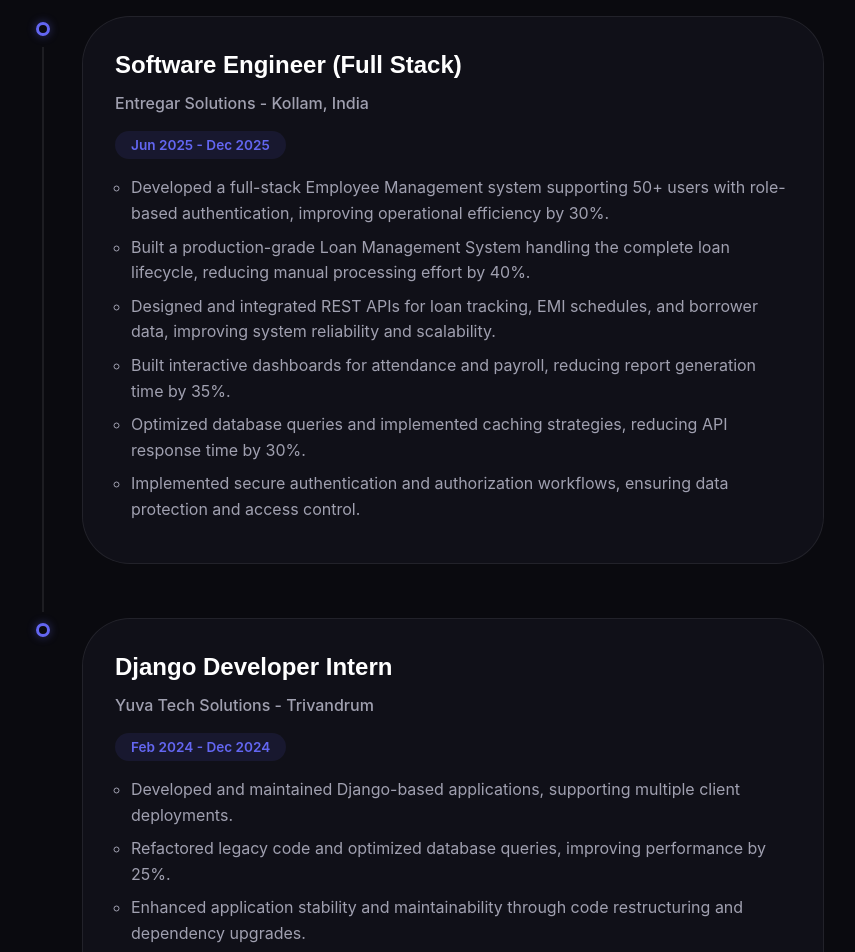
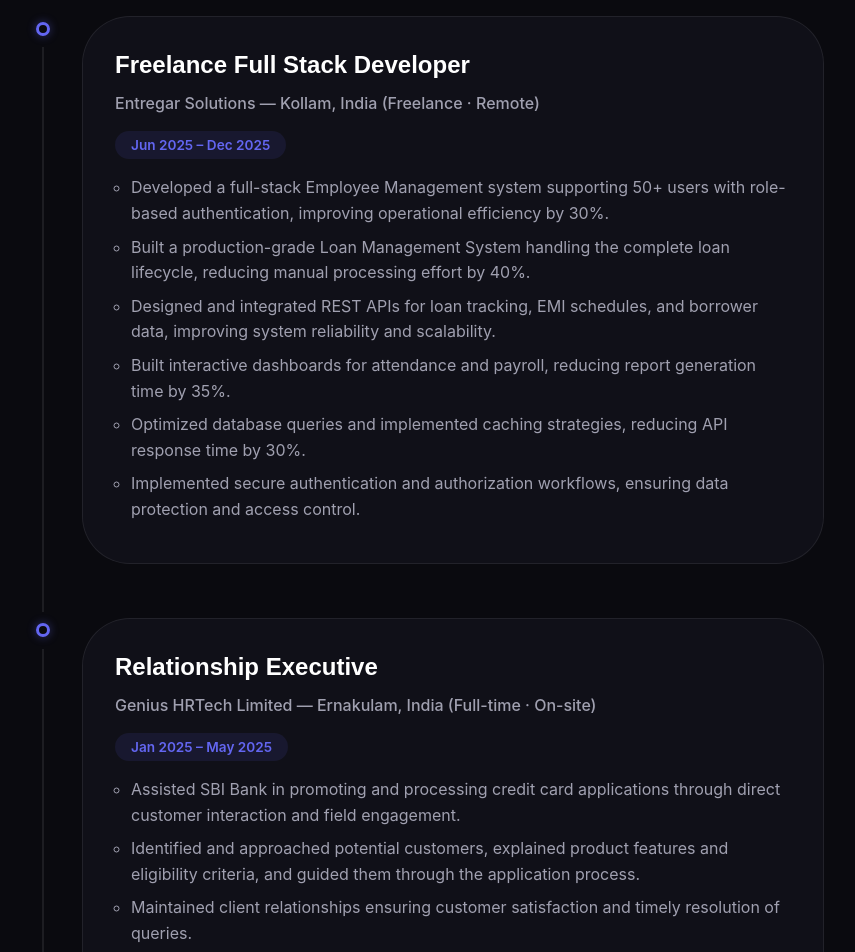
Before and after one commit to KISHORKVV/Kishor_Portfolio, a React (Vite) app in the folder react-portfolio/: page / in a window 1280 px wide. Shown: the part 2700-3652 px from the top of the page, without its empty margins (194-1049 px from the left). Built offline with nearby package versions, Linux system fonts and the light colour scheme.

Commit message:
Update job roles and descriptions in ExperienceSection

```diff
--- a/react-portfolio/src/components/ExperienceSection.jsx
+++ b/react-portfolio/src/components/ExperienceSection.jsx
@@ -8,9 +8,9 @@
 
 const experiences = [
     {
-        role: "Software Engineer (Full Stack)",
-        company: "Entregar Solutions - Kollam, India",
-        date: "Jun 2025 - Dec 2025",
+        role: "Freelance Full Stack Developer",
+        company: "Entregar Solutions — Kollam, India (Freelance · Remote)",
+        date: "Jun 2025 – Dec 2025",
         details: [
             "Developed a full-stack Employee Management system supporting 50+ users with role-based authentication, improving operational efficiency by 30%.",
             "Built a production-grade Loan Management System handling the complete loan lifecycle, reducing manual processing effort by 40%.",
@@ -21,9 +21,22 @@
         ]
     },
     {
+        role: "Relationship Executive",
+        company: "Genius HRTech Limited — Ernakulam, India (Full-time · On-site)",
+        date: "Jan 2025 – May 2025",
+        details: [
+            "Assisted SBI Bank in promoting and processing credit card applications through direct customer interaction and field engagement.",
+            "Identified and approached potential customers, explained product features and eligibility criteria, and guided them through the application process.",
+            "Maintained client relationships ensuring customer satisfaction and timely resolution of queries.",
+            "Collaborated with the SBI Bank credit card team to achieve monthly sales targets and maintain high-quality service standards.",
+            "Collected and verified customer documentation in compliance with SBI Bank KYC and policy requirements.",
+            "Reported daily performance metrics and supported branch-level promotional campaigns."
+        ]
+    },
+    {
         role: "Django Developer Intern",
-        company: "Yuva Tech Solutions - Trivandrum",
-        date: "Feb 2024 - Dec 2024",
+        company: "Yuva Tech Solutions — Trivandrum (Internship · On-site)",
+        date: "Feb 2024 – Dec 2024",
         details: [
             "Developed and maintained Django-based applications, supporting multiple client deployments.",
             "Refactored legacy code and optimized database queries, improving performance by 25%.",
```
